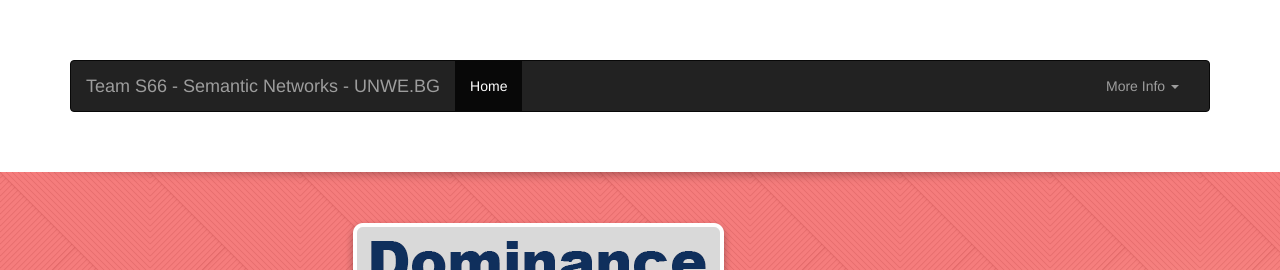
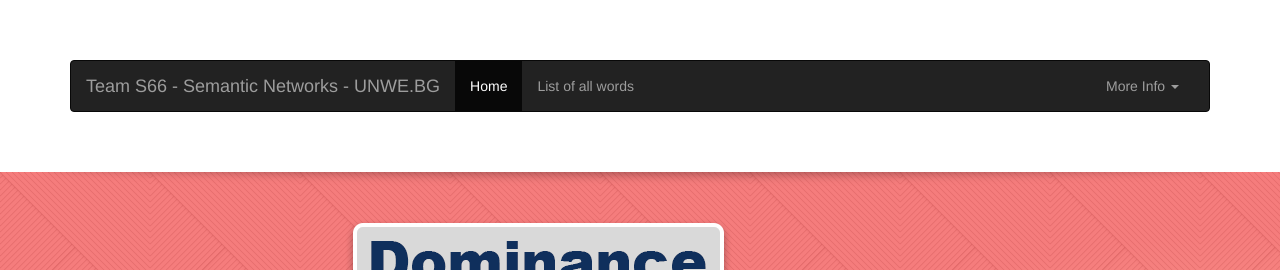
Before and after one commit to LubomirGeorgiev/UNSS-S66-Semantic-Networks, a Jekyll site: the page built from source/index.html, in a window 1280 px wide. Shown: the top 270 px of the page. Built offline with Jekyll 4.4.1, drawn with Linux system fonts in a browser that asks for light colours; nearby versions of some CDN libraries; library files that are not in the unit come from our copies.

Commit message:
Dynamic active state on nav items

```diff
--- a/source/_includes/navbar-links.html
+++ b/source/_includes/navbar-links.html
@@ -1,14 +1,23 @@
 <!-- Collect the nav links, forms, and other content for toggling -->
 <div class="collapse navbar-collapse" id="bs-example-navbar-collapse-1">
   <ul class="nav navbar-nav">
-    <li class="active"><a href="{% if page.root_path %}{{ page.root_path }}index.html{% else %}index.html{% endif %}">Home</a></li>
+    {% if page.title == 'Home' %}
+      <li class="active"><a href="{% if page.root_path %}{{ page.root_path }}index.html{% else %}index.html{% endif %}">Home</a></li>
+    {% else %}
+      <li><a href="{% if page.root_path %}{{ page.root_path }}index.html{% else %}index.html{% endif %}">Home</a></li>
+    {% endif %}
+
+    {% if page.title == 'List of words' %}
+      <li class="active"><a href="{% if page.root_path %}{{ page.root_path }}list.html{% else %}list.html{% endif %}">List of all words</a></li>
+    {% else %}
+      <li><a href="{% if page.root_path %}{{ page.root_path }}list.html{% else %}list.html{% endif %}">List of all words</a></li>
+    {% endif %}
   </ul>
+
   <ul class="nav navbar-nav navbar-right">
     <li class="dropdown">
       <a href="#" class="dropdown-toggle" data-toggle="dropdown" role="button" aria-haspopup="true" aria-expanded="false">More Info <span class="caret"></span></a>
       <ul class="dropdown-menu">
-        <li><a href="{{ page.root_path }}list.html">List of all words</a></li>
-        <li role="separator" class="divider"></li>
         <li><a href="{{ site.project_url }}">Project's public URL</a></li>
         <li><a href="{{ site.project_repo }}">GitHub Repository</a></li>
       </ul>
--- a/source/index.html
+++ b/source/index.html
@@ -1,5 +1,6 @@
 ---
 layout: default
+title: Home
 body_class: homepage
 ---
 
--- a/source/list.html
+++ b/source/list.html
@@ -1,5 +1,6 @@
 ---
 layout: default
+title: List of words
 body_class: list
 permalink: /list.html
 ---
```
Also changed, not shown: 1 other file.
